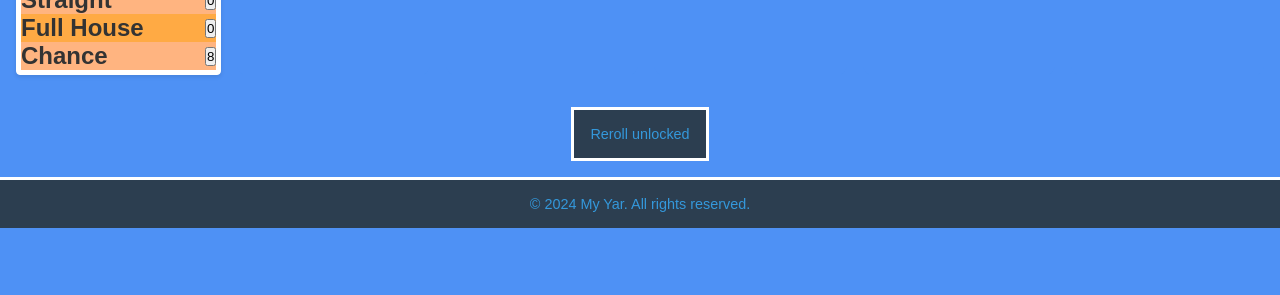
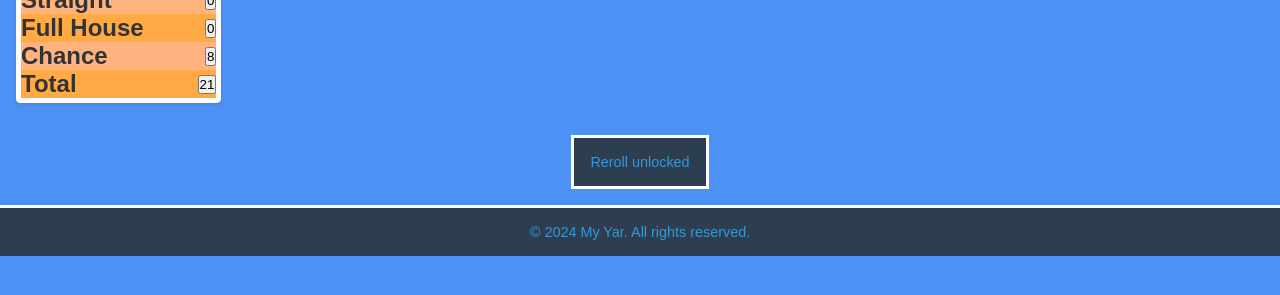
Before and after one commit to Justin-Ott/Yar, a plain HTML site: page Yar.html in a window 1280 px wide. Shown: the part 443-738 px from the top of the page. Drawn offline with Linux system fonts and the light colour scheme; files whose address does not match are found by name.

Commit message:
Added total score

```diff
--- a/Yar.html
+++ b/Yar.html
@@ -106,6 +106,12 @@
                     <button type="button" id="chance_button" class="chance_score_container">score</button>
                   </div>
                 </section>
+                <section id="total" class="inline-content">
+                  <h2>Total</h2>
+                  <div class="total_score_container">
+                    <button id="total_button" class="total_score_container">score</button>
+                  </div>
+                </section>
               </div>
             </div>
           <div class="cards-container">
--- a/yar.css
+++ b/yar.css
@@ -111,7 +111,8 @@ main {
 }
 
 #twos, #fours, #sixes, #triple,
-#den_o_wolf, #yar, #full_house {
+#den_o_wolf, #yar, #full_house,
+#total {
   background-color: rgb(255, 170, 68);
 }
 
--- a/yar.js
+++ b/yar.js
@@ -59,7 +59,7 @@ const cardImages = [
     const scoreIds = [
       "ones_button", "twos_button", "threes_button", "fours_button", "fives_button", "sixes_button",
       "duo_button", "triple_button", "quad_button", "den_o_wolf_button", "dragon_claw_button",
-      "yar_button", "straight_button", "full_house_button", "chance_button"
+      "yar_button", "straight_button", "full_house_button", "chance_button", "total_button"
     ];
 
     // Get all card elements
@@ -82,7 +82,8 @@ const cardImages = [
       yar: 0,
       straight: 0,
       full_house: 0,
-      chance: 0
+      chance: 0,
+      total: 0
     };
 
     // Create a frequency map to count occurrences of each value
@@ -227,6 +228,13 @@ const cardImages = [
     }
   });
 
+  for (const key in scores) {
+    if (scores.hasOwnProperty(key) && key !== "total") { // Skip the "total" key
+      const value = scores[key];
+      scores.total += value; // Add the value to the total
+    }
+  }
+
   // Step 4: Update the DOM with the calculated scores
   scoreIds.forEach(id => {
     const scoreElement = document.getElementById(id);
@@ -239,6 +247,8 @@ const cardImages = [
       console.error(`Element with id "${id}" not found.`); // Debugging
     }
   });
+
+
 }
 
   // Update card images on page load
```
